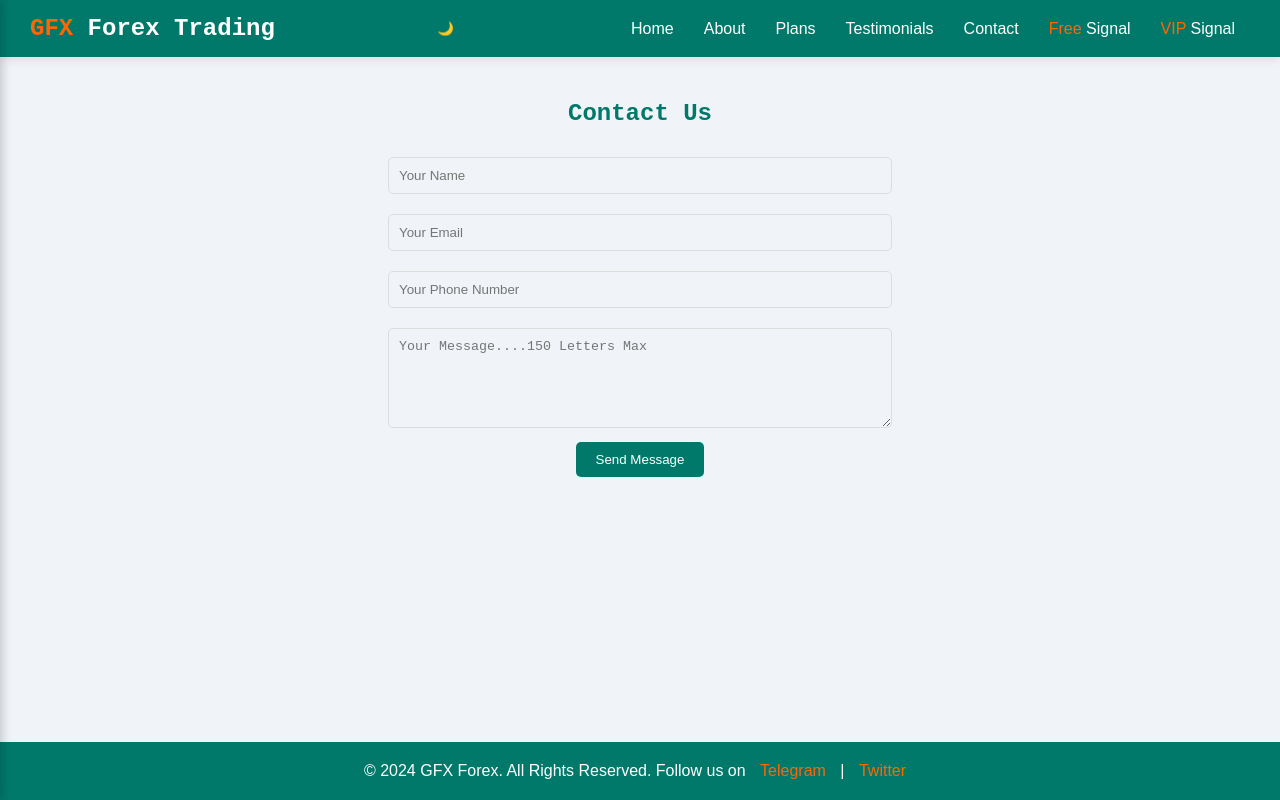
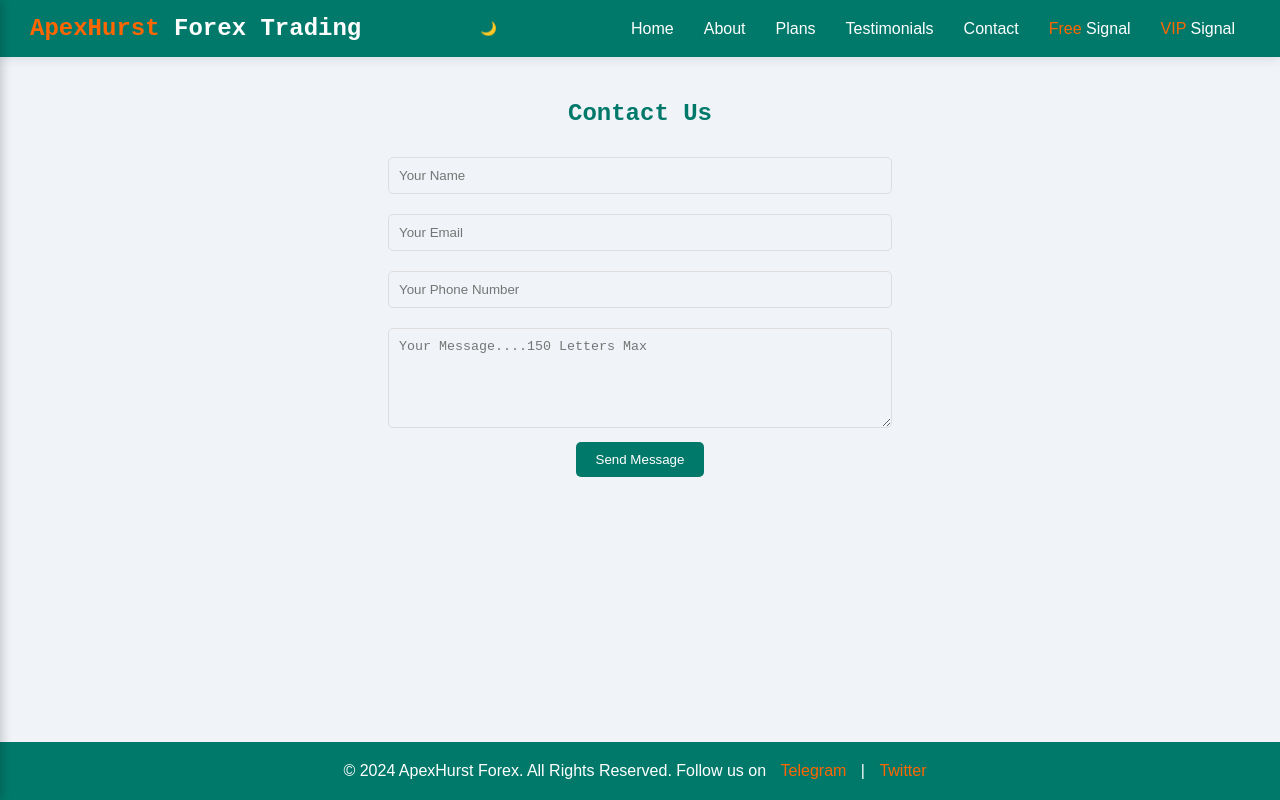
Before and after one commit to hurstexponentlimited/ApexHurst, a plain HTML site: page contact.html in a window 1280 px wide. Drawn offline with Linux system fonts and the light colour scheme.

Commit message:
Update contact.html

```diff
--- a/contact.html
+++ b/contact.html
@@ -3,7 +3,7 @@
 <head>
     <meta charset="UTF-8">
     <meta name="viewport" content="width=device-width, initial-scale=1.0">
-    <title>Contact Us - GFX Forex Trading</title>
+    <title>Contact Us - ApexHurst Forex Trading</title>
     <link
       rel="icon"
       href="images/GFX_logo.png"
@@ -330,7 +330,7 @@ nav ul li a:hover {
 <body>
 
 <header>
-    <h1><span>GFX</span> Forex Trading</h1>
+    <h1><span>ApexHurst</span> Forex Trading</h1>
     <button id="darkModeToggle" style="background: none; border: none; color: white; cursor: pointer;">🌙</button>
     <div class="hamburger" onclick="openMenu()">&#9776;</div>
     <nav>
@@ -376,7 +376,7 @@ nav ul li a:hover {
 </div>
 
 <footer>
-    <p>&copy; 2024 GFX Forex. All Rights Reserved. Follow us on
+    <p>&copy; 2024 ApexHurst Forex. All Rights Reserved. Follow us on
         <a href="https://t.me/ForexGFXs" target="_blank">Telegram</a> |
         <a href="https://x.com/ForexGFX" target="_blank">Twitter</a>
     </p>
```
